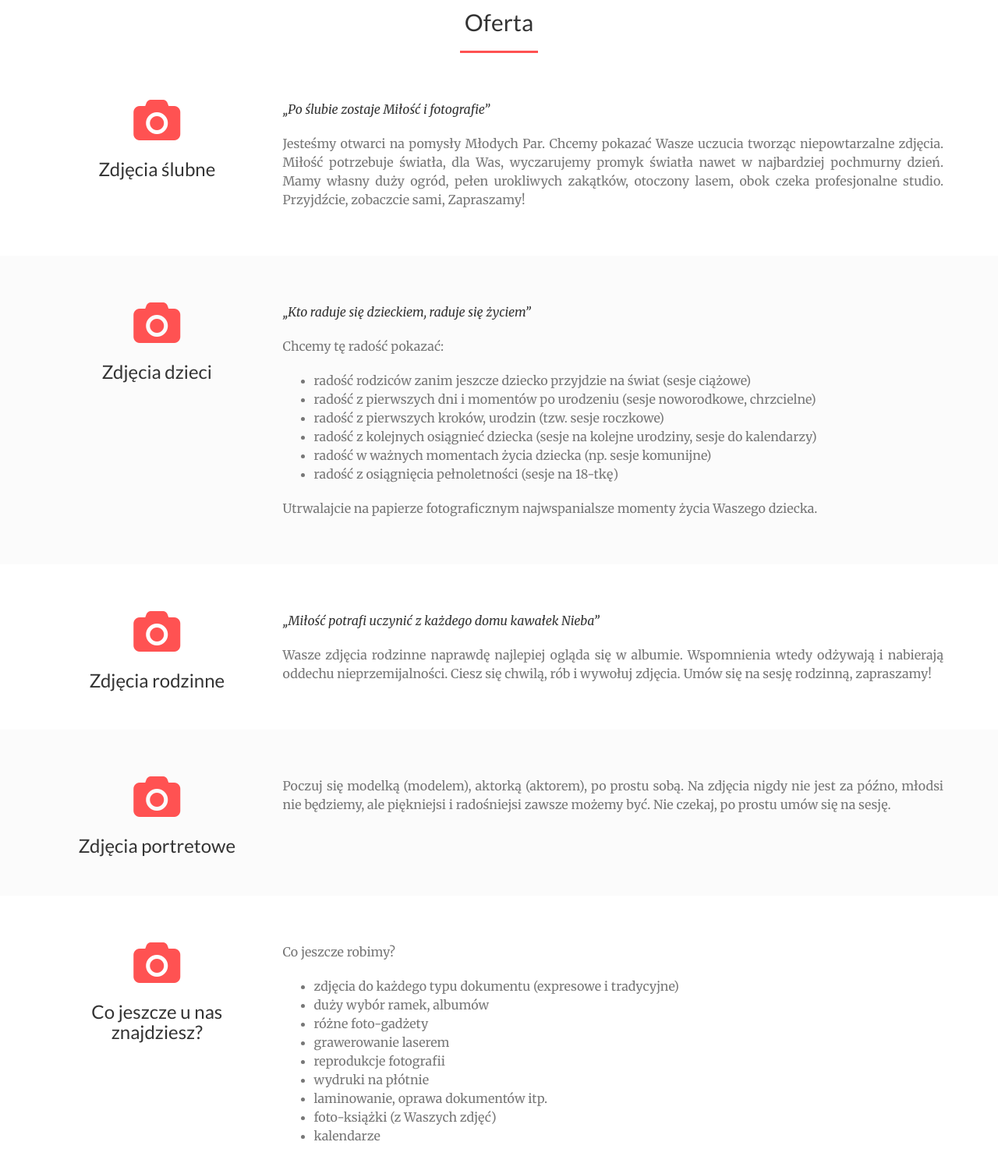
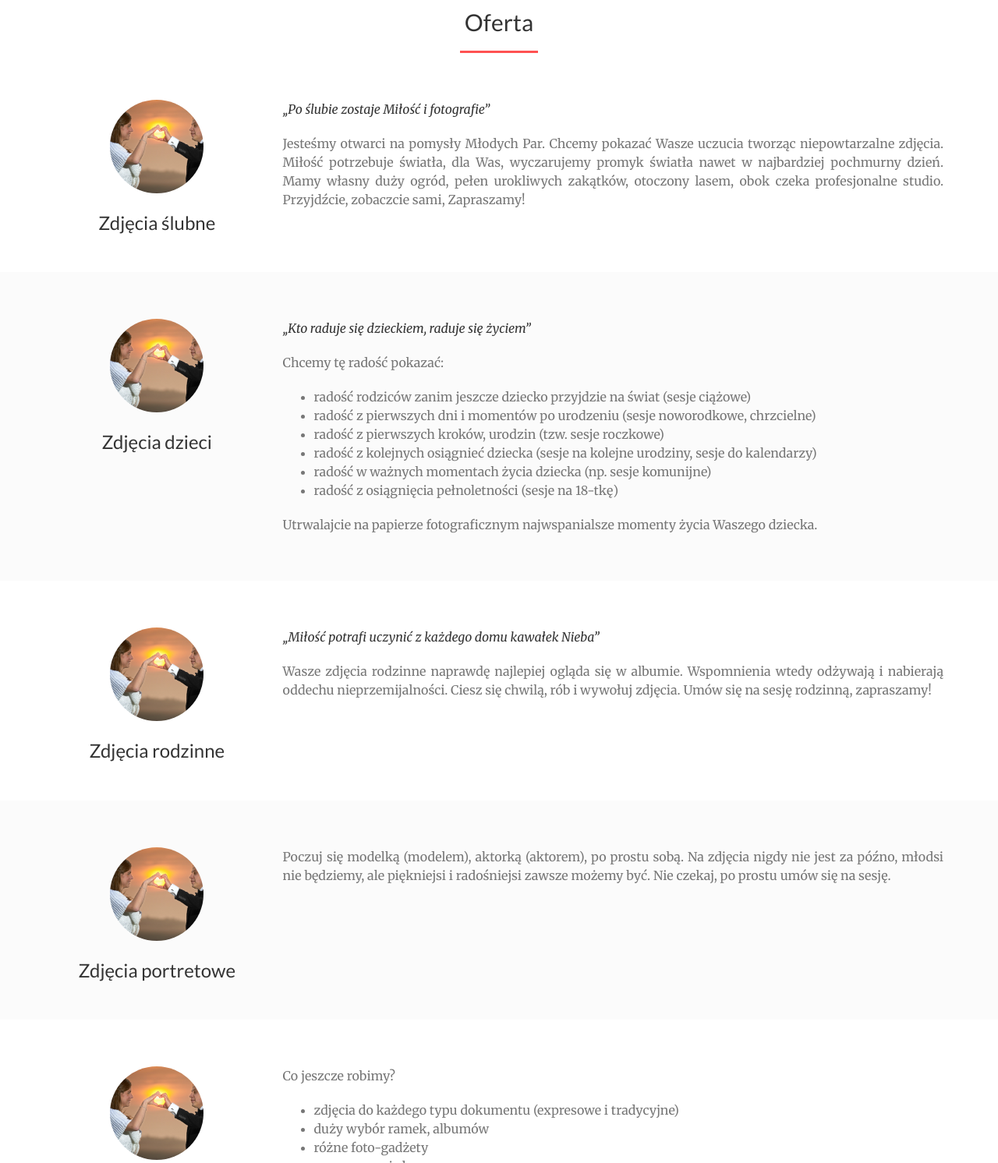
Before and after one commit to DawidMyslak/apfoto, a website: page index.html in a window 1280 px wide. Shown: the part 1160-2652 px from the top of the page at 78% size. Drawn offline with nearby package versions, Linux system fonts and the light colour scheme.

Commit message:
HTML/CSS

```diff
--- a/index.html
+++ b/index.html
@@ -111,7 +111,7 @@
 		<div class="container">
 			<div class="row">
 				<div class="col-lg-3 text-center">
-					<i class="fa fa-4x fa-camera text-primary sr-icons"></i>
+					<i class="circle-icon sr-icons"></i>
 					<h3>Zdjęcia ślubne</h3>
 				</div>
 				<div class="col-lg-9">
@@ -129,7 +129,7 @@
 		<div class="container">
 			<div class="row">
 				<div class="col-lg-3 text-center">
-					<i class="fa fa-4x fa-camera text-primary sr-icons"></i>
+					<i class="circle-icon sr-icons"></i>
 					<h3>Zdjęcia dzieci</h3>
 				</div>
 				<div class="col-lg-9">
@@ -153,7 +153,7 @@
 		<div class="container">
 			<div class="row">
 				<div class="col-lg-3 text-center">
-					<i class="fa fa-4x fa-camera text-primary sr-icons"></i>
+					<i class="circle-icon sr-icons"></i>
 					<h3>Zdjęcia rodzinne</h3>
 				</div>
 				<div class="col-lg-9">
@@ -169,7 +169,7 @@
 		<div class="container">
 			<div class="row">
 				<div class="col-lg-3 text-center">
-					<i class="fa fa-4x fa-camera text-primary sr-icons"></i>
+					<i class="circle-icon sr-icons"></i>
 					<h3>Zdjęcia portretowe</h3>
 				</div>
 				<div class="col-lg-9">
@@ -184,7 +184,7 @@
 		<div class="container">
 			<div class="row">
 				<div class="col-lg-3 text-center">
-					<i class="fa fa-4x fa-camera text-primary sr-icons"></i>
+					<i class="circle-icon sr-icons"></i>
 					<h3>Co jeszcze u nas znajdziesz?</h3>
 				</div>
 				<div class="col-lg-9">
--- a/less/creative.less
+++ b/less/creative.less
@@ -69,7 +69,7 @@ p, ul {
 .text-quoted {
     font-style: italic;
     text-align: center;
-    @media (min-width: 768px) {
+    @media (min-width: 1200px) {
         text-align: left;
     }
 }
@@ -90,6 +90,16 @@ section {
 
 .no-padding {
     padding: 0;
+}
+
+.circle-icon {
+    display: inline-block;
+    width: 120px;
+    height: 120px;
+    border-radius: 60px;
+    background-image: url('../img/portfolio/thumbnails/1.jpg');
+    background-position: center;
+    background-size: cover;
 }
 
 // Navigation
```
Also changed, not shown: css/creative.css, css/creative.min.css.
